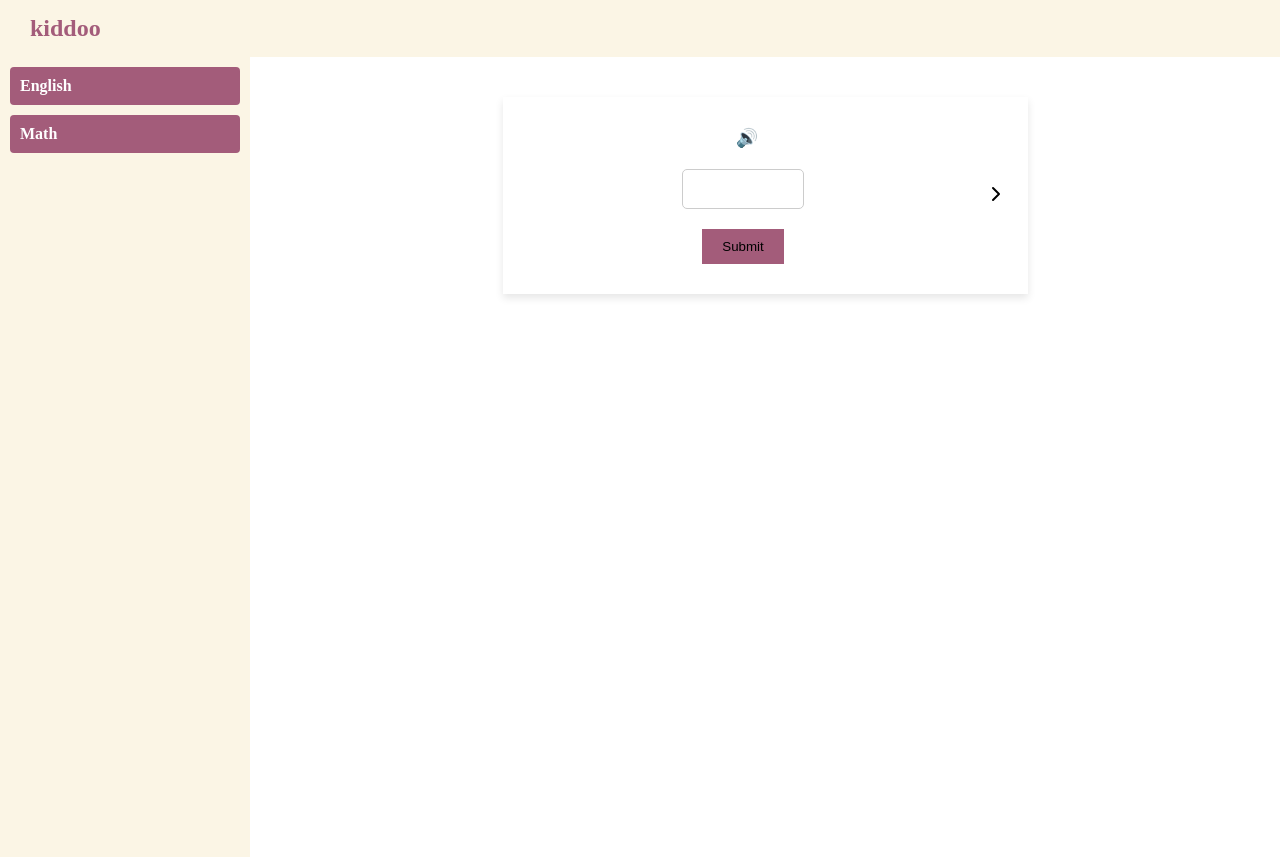
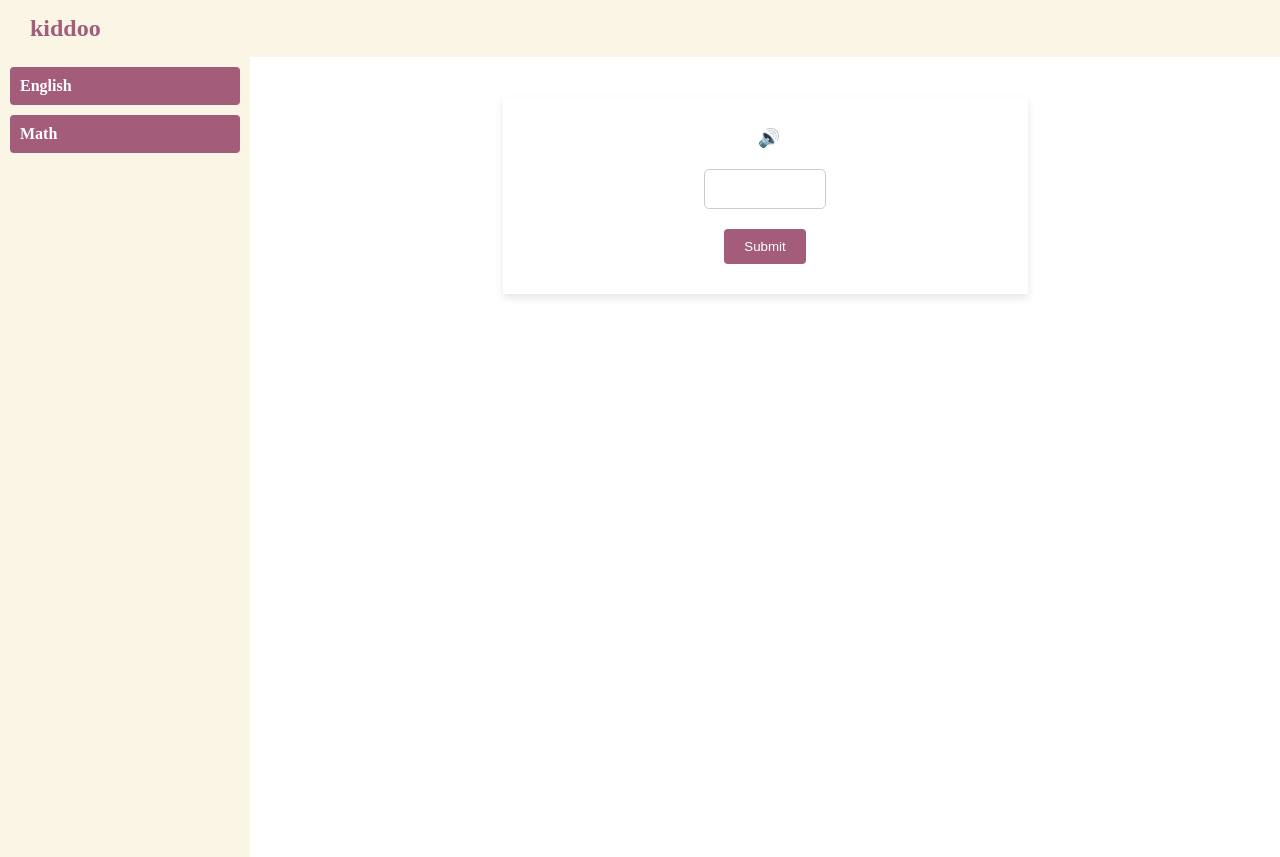
Before and after one commit to dnshariprasad/kidmath, a React (Vite) app: page /#/spelling in a window 1280 px wide. Built offline with nearby package versions, Linux system fonts and the light colour scheme.

Commit message:
removed next

```diff
--- a/src/components/KidButton.tsx
+++ b/src/components/KidButton.tsx
@@ -13,7 +13,8 @@ const Button = styled.button`
   padding: 10px 20px;
   border: none;
   cursor: pointer;
-
+  color: white;
+  border-radius: 4px;
   &:hover {
     background-color: ${(props) => props.theme.colors.sub};
   }
--- a/src/pages/SpellingChallenge.tsx
+++ b/src/pages/SpellingChallenge.tsx
@@ -1,14 +1,12 @@
 import { useEffect, useState } from "react";
 import {
   CardDetail,
-  CardItem,
   CenteredContainerVertical,
   MiddleItem,
   StyledInput,
 } from "../theme/KidStyles";
 import { wordsSentencesData } from "../data/Words";
 import SpeakIcon from "../components/SpeakIcon";
-import NextIcon from "../components/NextIcon";
 import KidButton from "../components/KidButton";
 import { readText } from "../util/util";
 
@@ -30,13 +28,11 @@ const SpellingChallenge = () => {
     generateChallenge();
   }, []);
 
-  const handleNext = () => {
-    generateChallenge();
-  };
   const handleSubmit = () => {
     if (randomString.toLowerCase() === inputValue.toLowerCase()) {
       setFeedback("Correct! 🎉");
       readText("Correct");
+      generateChallenge();
     } else {
       setFeedback(`Try again!`);
       readText(`Try again!`);
@@ -59,9 +55,6 @@ const SpellingChallenge = () => {
             {feedback && <h1>{feedback}</h1>}
           </CenteredContainerVertical>
         </MiddleItem>
-        <CardItem>
-          <NextIcon onClick={handleNext} />
-        </CardItem>
       </CardDetail>
     </CenteredContainerVertical>
   );
```
